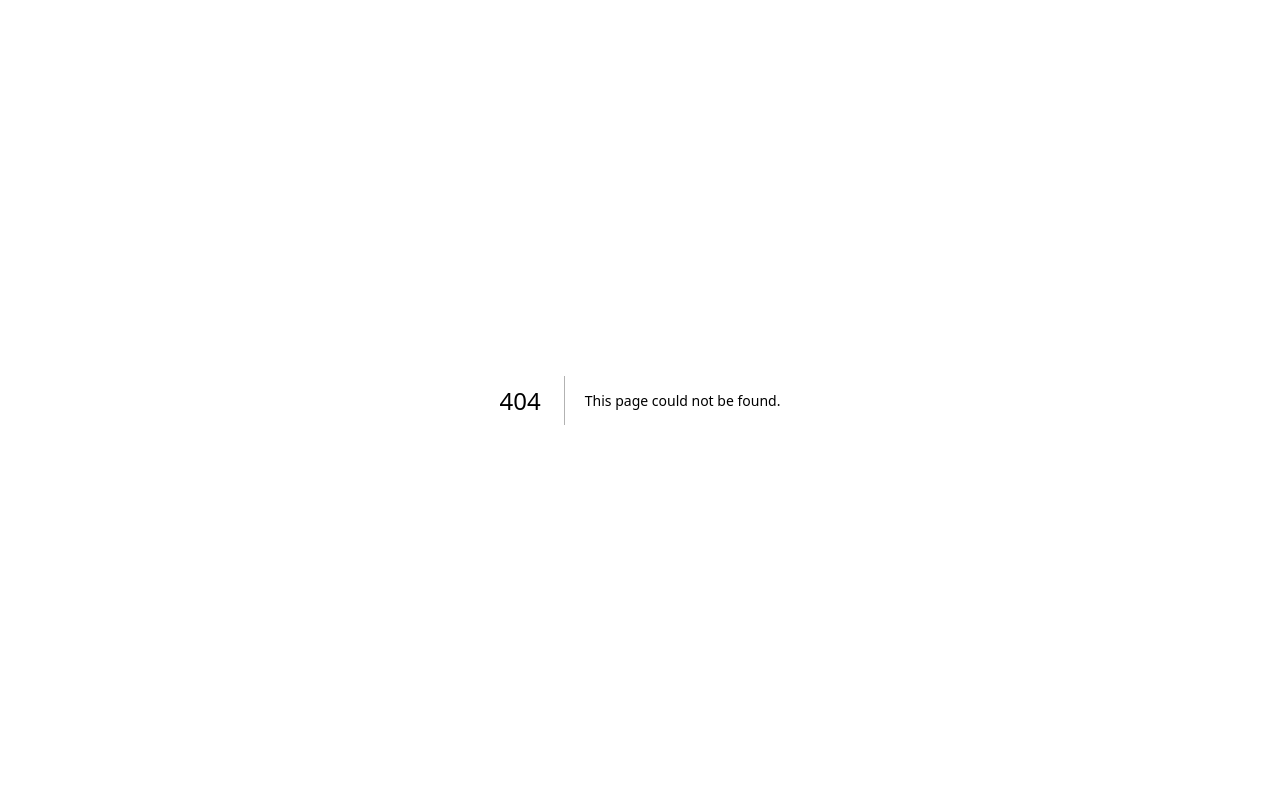
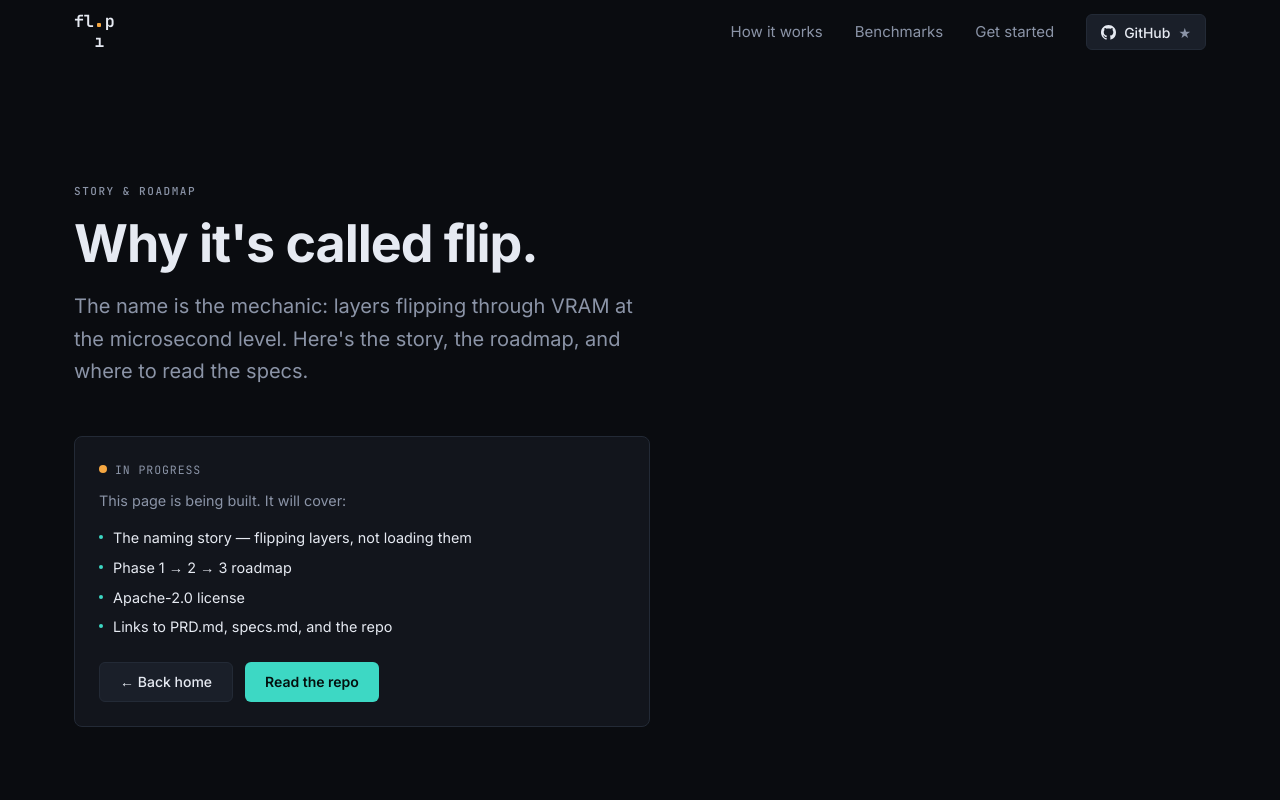
Before and after one commit to vedantnimbarte/dlm-frontend, a Next.js app: page /about in a window 1280 px wide. Before the commit this address had no page. Shown: the top 800 px of the page. Built offline with nearby package versions, Linux system fonts and the light colour scheme.

Commit message:
feat: add placeholder subpages for secondary routes

```diff
--- /dev/null
+++ b/app/about/page.tsx
@@ -0,0 +1,24 @@
+import type { Metadata } from "next";
+import { PagePlaceholder } from "@/components/PagePlaceholder";
+
+export const metadata: Metadata = {
+  title: "About",
+  description:
+    "The naming story, the phase roadmap, the Apache-2.0 license, and links to the specs and PRD.",
+};
+
+export default function About() {
+  return (
+    <PagePlaceholder
+      eyebrow="Story & roadmap"
+      title="Why it's called flip."
+      intro="The name is the mechanic: layers flipping through VRAM at the microsecond level. Here's the story, the roadmap, and where to read the specs."
+      outline={[
+        "The naming story — flipping layers, not loading them",
+        "Phase 1 → 2 → 3 roadmap",
+        "Apache-2.0 license",
+        "Links to PRD.md, specs.md, and the repo",
+      ]}
+    />
+  );
+}
--- /dev/null
+++ b/app/benchmarks/page.tsx
@@ -0,0 +1,24 @@
+import type { Metadata } from "next";
+import { PagePlaceholder } from "@/components/PagePlaceholder";
+
+export const metadata: Metadata = {
+  title: "Benchmarks",
+  description:
+    "Performance targets vs. measured numbers, a VRAM × model-size hardware matrix, and full methodology — every figure with its conditions.",
+};
+
+export default function Benchmarks() {
+  return (
+    <PagePlaceholder
+      eyebrow="Performance"
+      title="Targets vs. measured — with the conditions attached."
+      intro="A hardware compatibility matrix and throughput numbers you can hold the project to, each stated with its PCIe generation, NVMe, and GPU."
+      outline={[
+        "VRAM size × model size → layers resident % → est. tok/s matrix",
+        "Targets vs. measured, labeled honestly until real-hardware runs",
+        "Methodology: how each number was produced",
+        "Profile-your-own-setup callout to the CLI",
+      ]}
+    />
+  );
+}
--- /dev/null
+++ b/app/get-started/page.tsx
@@ -0,0 +1,25 @@
+import type { Metadata } from "next";
+import { PagePlaceholder } from "@/components/PagePlaceholder";
+
+export const metadata: Metadata = {
+  title: "Get started",
+  description:
+    "Prerequisites, copy-paste install, and your first flip profile and serve run — with per-OS and per-GPU-backend instructions.",
+};
+
+export default function GetStarted() {
+  return (
+    <PagePlaceholder
+      eyebrow="Install"
+      title="From clone to first profile in a few commands."
+      intro="Everything you need to run the profiler on your own card — no GPU required to start."
+      outline={[
+        "Prerequisites: Rust 1.75+, C toolchain, optional CUDA / ROCm",
+        "Copy-paste install with per-command copy buttons",
+        "First run: cargo run -- profile, then serve",
+        "Tabbed OS instructions: Linux / macOS / Windows",
+        "GPU-backend tabs: host fallback / CUDA / ROCm",
+      ]}
+    />
+  );
+}
--- /dev/null
+++ b/app/how-it-works/page.tsx
@@ -0,0 +1,26 @@
+import type { Metadata } from "next";
+import { PagePlaceholder } from "@/components/PagePlaceholder";
+
+export const metadata: Metadata = {
+  title: "How it works",
+  description:
+    "The deep dive: VRAM partitioning, the three zones, the double-buffered A/B schedule, PagedAttention KV cache, and the layer-budget formula.",
+};
+
+export default function HowItWorks() {
+  return (
+    <PagePlaceholder
+      eyebrow="Deep dive"
+      title="How the flip works, end to end."
+      intro="The long-form technical walkthrough of layer streaming — the partition, the schedule, and the math the engine runs."
+      outline={[
+        "VRAM partitioning: pinned / streaming / cache zones",
+        "The double-buffered A/B schedule, step by step",
+        "Tiered CPU-RAM cache and mmap'd NVMe weights",
+        "PagedAttention KV cache",
+        "The LayersToLoad formula with a worked 70B example",
+        "CpuKernel / StubKernel / GPU-kernel trait story",
+      ]}
+    />
+  );
+}
--- /dev/null
+++ b/components/PagePlaceholder.tsx
@@ -0,0 +1,67 @@
+import { Nav } from "./Nav";
+import { Footer } from "./Footer";
+
+const REPO = "https://github.com/cloudairy/flip";
+
+export function PagePlaceholder({
+  eyebrow,
+  title,
+  intro,
+  outline,
+}: {
+  eyebrow: string;
+  title: string;
+  intro: string;
+  outline: string[];
+}) {
+  return (
+    <>
+      <Nav />
+      <main id="main">
+        <section className="shell py-20 sm:py-28">
+          <span className="eyebrow">{eyebrow}</span>
+          <h1 className="mt-4 max-w-3xl text-[clamp(2rem,4.5vw,3.25rem)] font-bold leading-[1.02] tracking-[-0.02em] text-text">
+            {title}
+          </h1>
+          <p className="mt-5 max-w-xl text-lg leading-relaxed text-text-muted">
+            {intro}
+          </p>
+
+          <div className="mt-12 max-w-xl rounded-card border border-border bg-surface p-6">
+            <div className="flex items-center gap-2">
+              <span className="h-2 w-2 rounded-full bg-accent-compute" aria-hidden />
+              <span className="font-mono text-[0.72rem] uppercase tracking-eyebrow text-text-muted">
+                In progress
+              </span>
+            </div>
+            <p className="mt-3 text-[0.9rem] text-text-muted">
+              This page is being built. It will cover:
+            </p>
+            <ul className="mt-4 space-y-2">
+              {outline.map((o) => (
+                <li key={o} className="flex gap-2.5 text-[0.9rem] text-text">
+                  <span className="mt-2 h-1 w-1 shrink-0 rounded-full bg-accent-stream" aria-hidden />
+                  {o}
+                </li>
+              ))}
+            </ul>
+            <div className="mt-6 flex flex-wrap gap-3">
+              <a href="/" className="btn-secondary h-10 text-[0.875rem]">
+                ← Back home
+              </a>
+              <a
+                href={REPO}
+                className="btn-primary h-10 text-[0.875rem]"
+                target="_blank"
+                rel="noreferrer"
+              >
+                Read the repo
+              </a>
+            </div>
+          </div>
+        </section>
+      </main>
+      <Footer />
+    </>
+  );
+}
```
